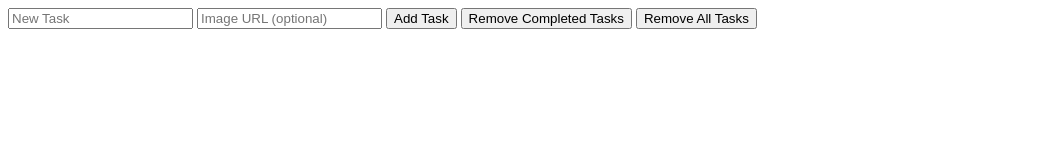
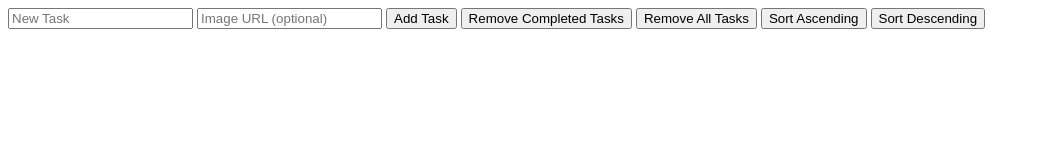
Before and after one commit to Mat203/WT_7-8_Talalaievskiy, a plain HTML site: page index.html in a window 1280 px wide. Shown: the whole page, without its empty margins (0-1040 px from the left). Drawn offline with Linux system fonts and the light colour scheme.

Commit message:
Asc and Desc

```diff
--- a/index.html
+++ b/index.html
@@ -1,8 +1,10 @@
 <!DOCTYPE html>
 <html>
+
 <head>
     <link rel="stylesheet" href="">
 </head>
+
 <body>
     <div id="todo-app">
         <input type="text" id="new-task" placeholder="New Task">
@@ -10,8 +12,11 @@
         <button id="add-task" onclick="addTaskAlert()">Add Task</button>
         <button id="remove-completed" onclick="removeCompletedTasks()">Remove Completed Tasks</button>
         <button id="remove-all" onclick="removeAllTasks()">Remove All Tasks</button>
+        <button id="sort-asc" onclick="sortTasksAsc()">Sort Ascending</button>
+        <button id="sort-desc" onclick="sortTasksDesc()">Sort Descending</button>
         <ul id="task-list"></ul>
     </div>
     <script src="scripts/script.js"></script>
 </body>
+
 </html>
--- a/scripts/script.js
+++ b/scripts/script.js
@@ -77,6 +77,8 @@ function addTask(text, image) {
     item.appendChild(taskDate);
     item.appendChild(buttons);
 
+    item.todoItem = todoItem;
+
     list.insertBefore(item, list.childNodes[0]);
 }
 
@@ -129,6 +131,8 @@ function saveTask(item, inputField, originalText) {
         var date = new Date();
         var dateString = ' (' + date.toLocaleDateString() + ' ' + date.toLocaleTimeString() + ')';
         item.nextSibling.innerText = dateString;
+        var list = document.getElementById('task-list');
+        list.insertBefore(item.parentNode, list.childNodes[0]);
     } else {
         cancelEdit(item, inputField, originalText);
     }
@@ -168,3 +172,17 @@ function removeAllTasks() {
         }
     }
   }
+
+function sortTasksAsc() {
+    var list = document.getElementById('task-list');
+    Array.from(list.getElementsByTagName("li"))
+        .sort((a, b) => a.todoItem.date - b.todoItem.date)
+        .forEach(li => list.appendChild(li));
+}
+
+function sortTasksDesc() {
+    var list = document.getElementById('task-list');
+    Array.from(list.getElementsByTagName("li"))
+        .sort((a, b) => b.todoItem.date - a.todoItem.date)
+        .forEach(li => list.appendChild(li));
+}
```
Lines whose indentation alone changed are shown as unchanged.
